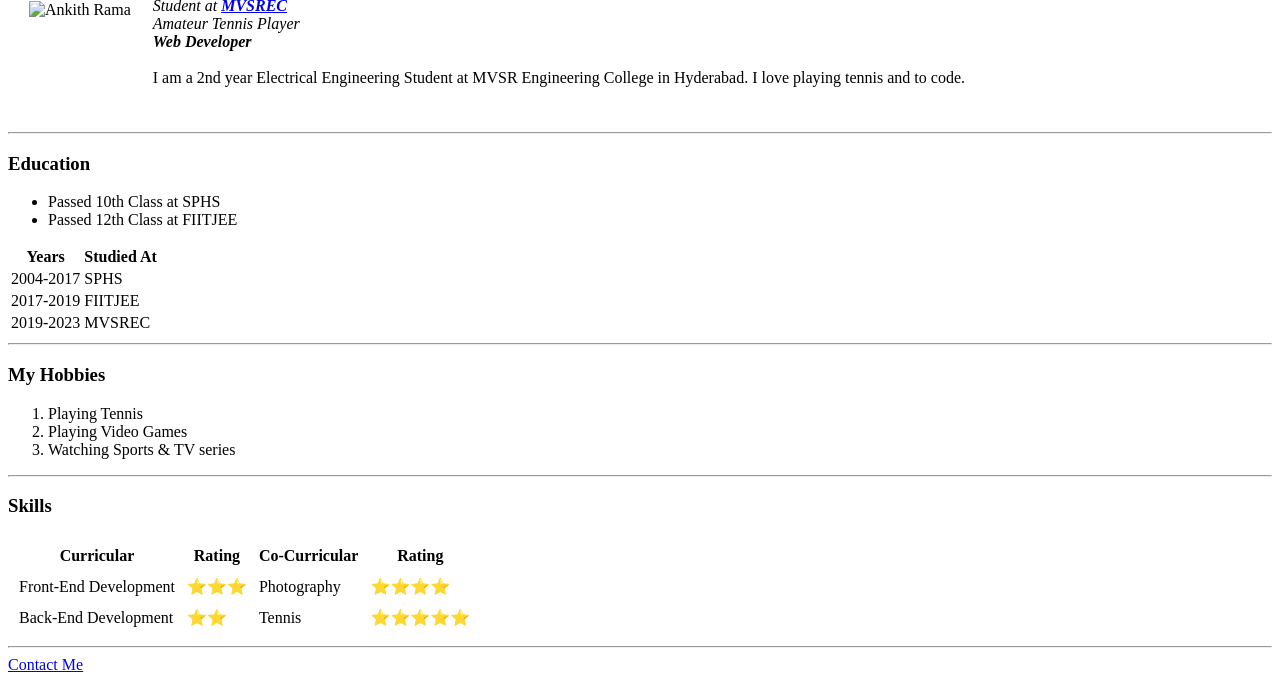
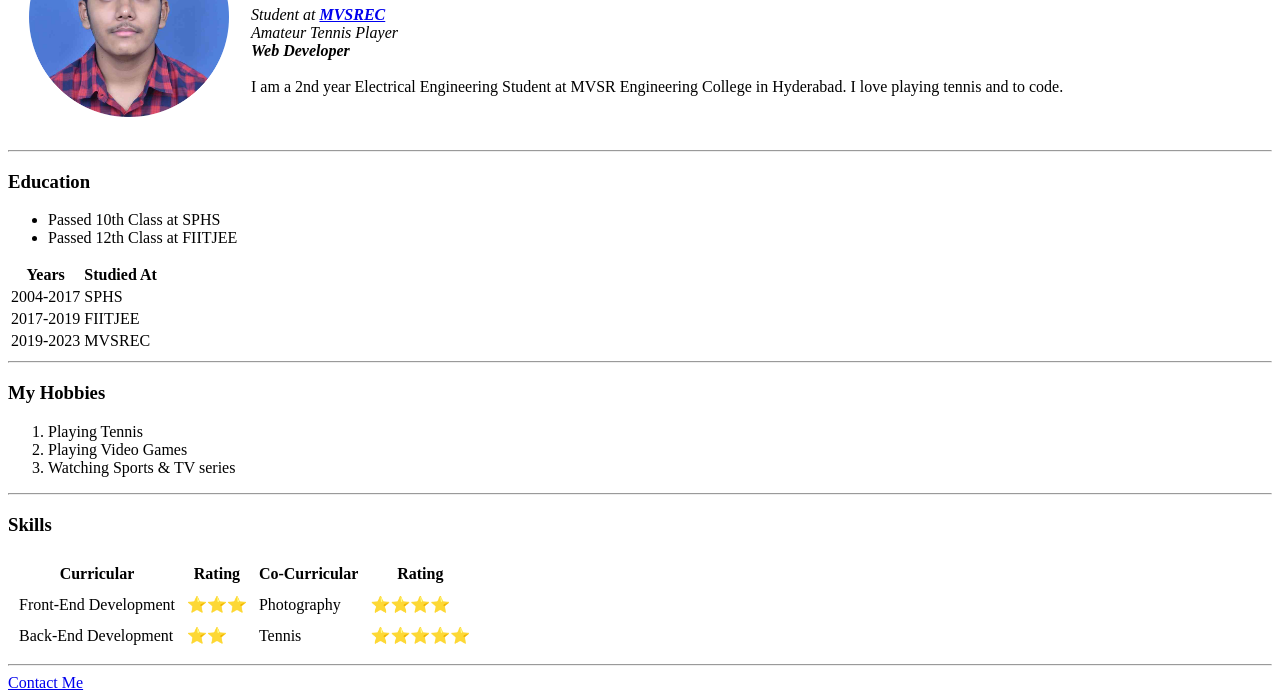
Before and after one commit to AnkithRama/CV, a plain HTML site: page index.html in a window 1280 px wide. Shown: the part 112-812 px from the top of the page. Drawn offline with Linux system fonts and the light colour scheme.

Commit message:
Update index.html

```diff
--- a/index.html
+++ b/index.html
@@ -10,7 +10,7 @@
   <!-- Using Tables For Layout of WebPage -->
   <table cellspacing="20">
     <tr>
-      <td><img src="images/circle-cropped.png" height="200" width="200" alt="Ankith Rama"></td>
+      <td><img src="circle-cropped.png" height="200" width="200" alt="Ankith Rama"></td>
       <td>
         <h1>Ankith Rama</h1>
         <p>
```
